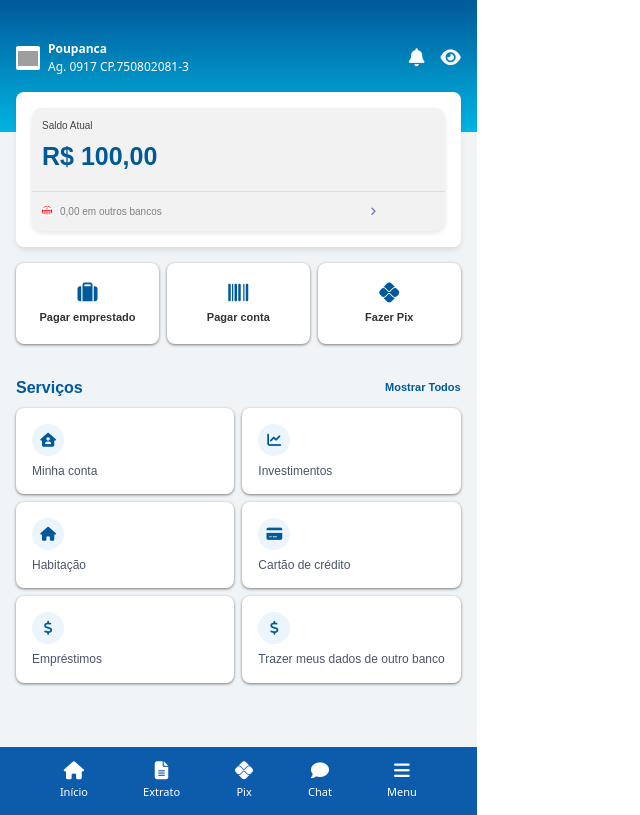
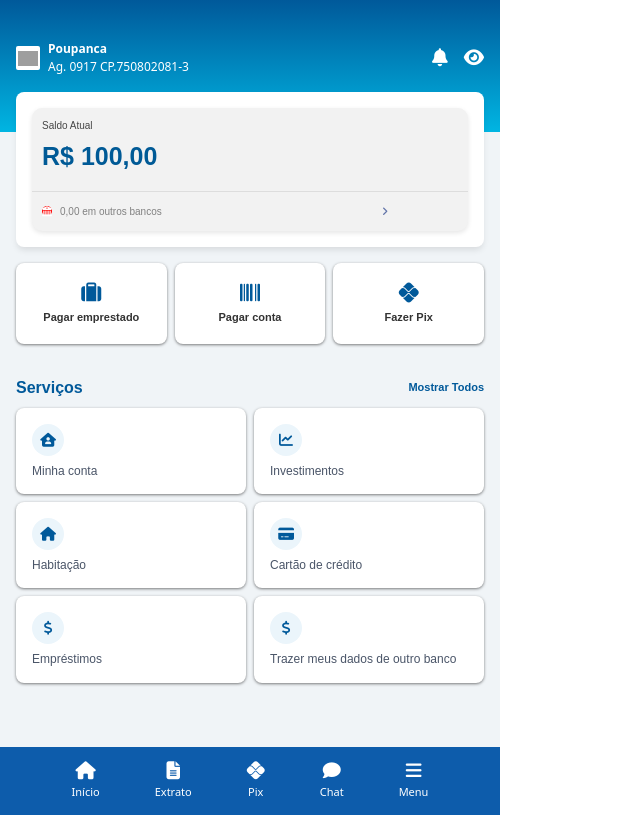
Before and after one commit to CaioLira18/SummerJobCaixa-PixPorVoz, a React (Vite) app: page / in a window 1280 px wide. Shown: the whole page, without its empty margins (0-640 px from the left). Built offline with nearby package versions, Linux system fonts and the light colour scheme; grey boxes are pictures that could not be loaded.

Commit message:
[feat] - Fixing some bugs

```diff
--- a/src/css/AppLayout.css
+++ b/src/css/AppLayout.css
@@ -2,7 +2,7 @@
     display: flex;
     flex-direction: column;
     min-height: 100vh;
-    width: 100%;
+    width: 500px;
     max-width: 100vw;
     background-color: #f0f4f7;
     margin: 0;
```
